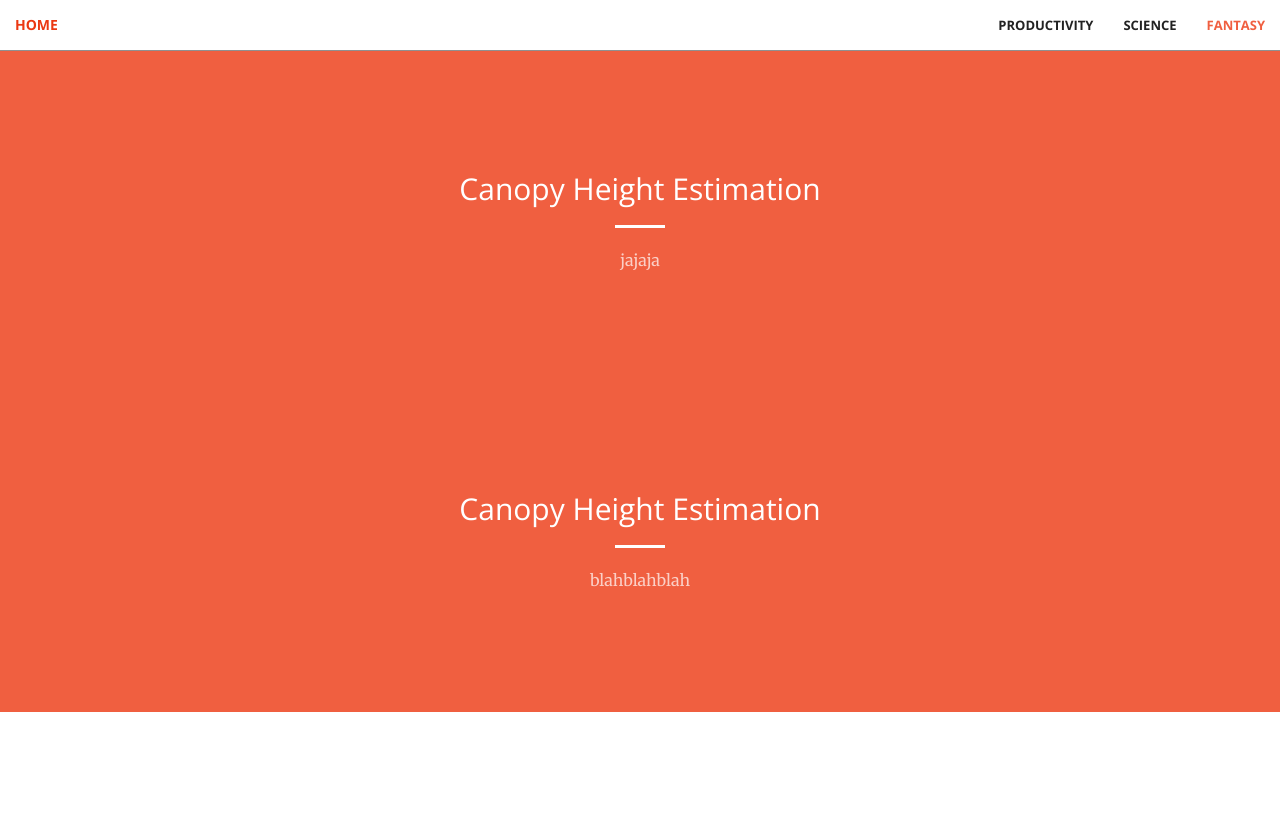
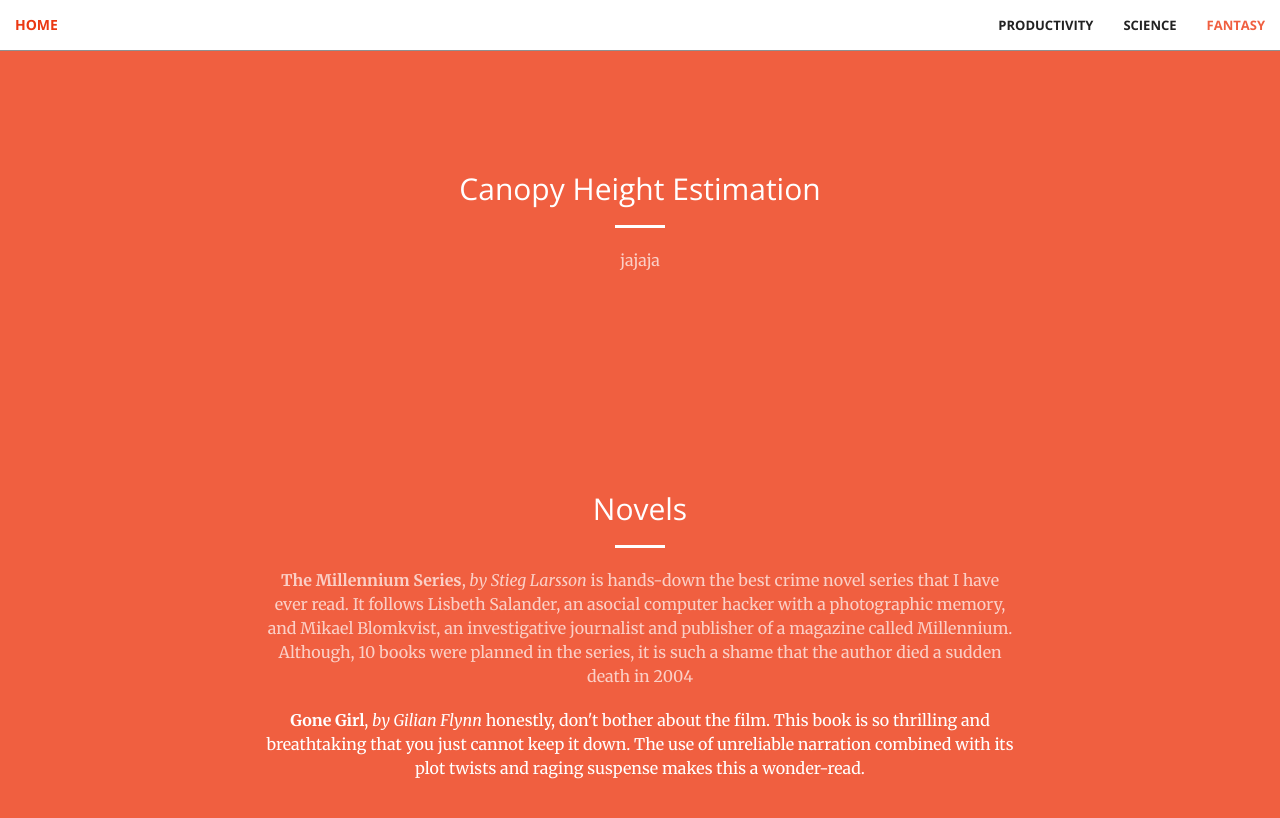
Before and after one commit to aravindbharathi/aravindbharathi.github.io, a Jekyll site: the page rec/index.html, which Jekyll copies as it is, in a window 1280 px wide and 900 px high, scrolled down 1485 px. Shown: the top 818 px of the window. Built offline with Jekyll 4.4.1, drawn with Linux system fonts in a browser that asks for light colours; before the commit the page ends 2197 px from its top, so only the background shows below that.

Commit message:
Update index.html

```diff
--- a/rec/index.html
+++ b/rec/index.html
@@ -173,12 +173,18 @@
         <div class="container">
             <div class="row">
                 <div class="col-lg-8 col-lg-offset-2 text-center">
-                    <h2 class="section-heading">Canopy Height Estimation</h2>
+                    <h2 class="section-heading">Novels</h2>
                     <hr class="light">
                     <p class="text-faded">
-                      blahblahblah
+                      <b>The Millennium Series</b>, <i>by Stieg Larsson</i> is hands-down the best crime novel series that I have ever read. It follows
+                      Lisbeth Salander, an asocial computer hacker with a photographic memory, and Mikael Blomkvist, an investigative journalist and publisher of a magazine called Millennium.
+                      Although, 10 books were planned in the series, it is such a shame that the author died a sudden death in 2004
                     </p>
-                    <!--a href="#stuff" class="btn btn-default btn-xl">What else?</a-->
+
+                    <p>
+                      <b>Gone Girl</b>, <i>by Gilian Flynn</i> honestly, don't bother about the film. This book is so thrilling and breathtaking that you just cannot keep it down.
+                      The use of unreliable narration combined with its plot twists and raging suspense makes this a wonder-read.
+                  </p>
                 </div>
             </div>
         </div>
```
